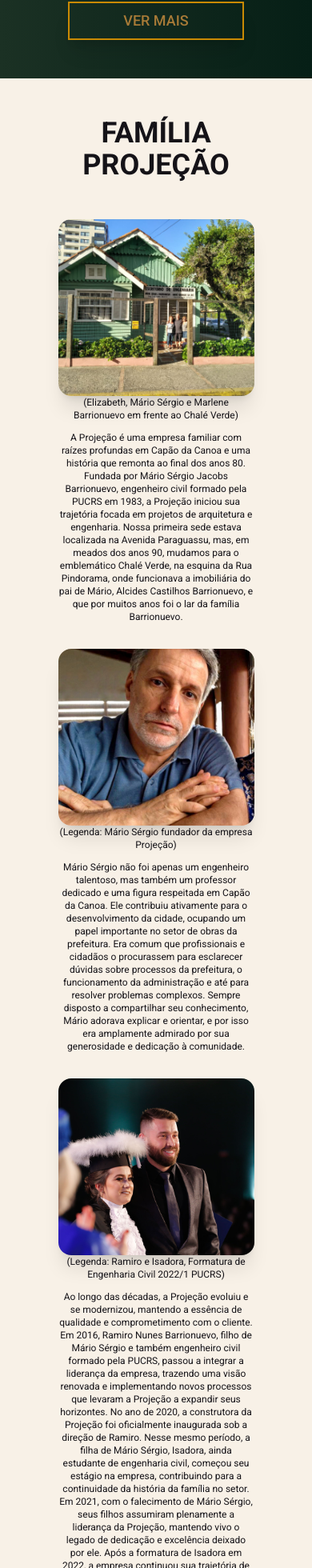
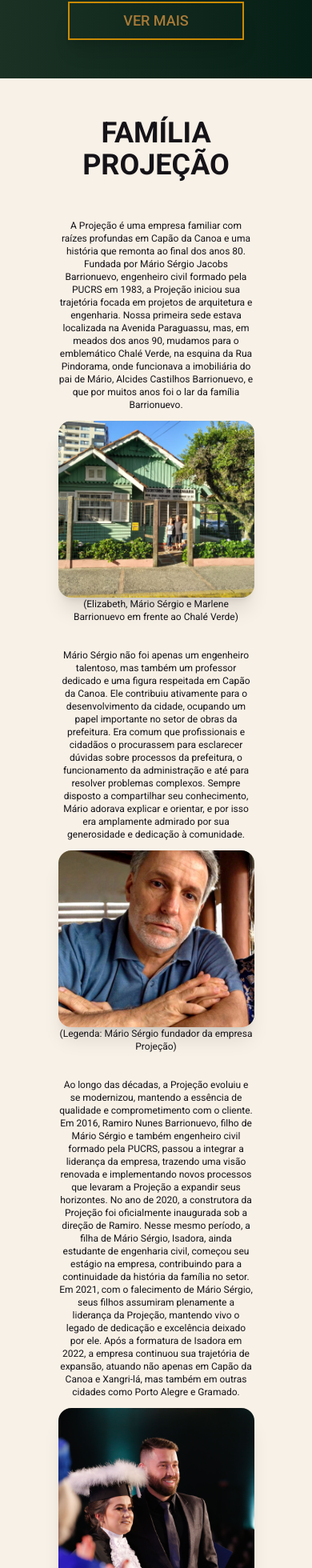
Before and after one commit to Leort-z/projecaors, a Next.js app: page / in a window 390 px wide. Shown: the part 2423-4383 px from the top of the page at 80% size. Built offline with nearby package versions, Linux system fonts and the light colour scheme.

Commit message:
Teste colunas

```diff
--- a/app/page.tsx
+++ b/app/page.tsx
@@ -136,7 +136,7 @@ export default function Home() {
 
       <section className='h-[calc(200%-96px)] px-12 py-12 flex flex-col gap-8 items-center text-center' id='quemsomos'>
         <h1 className={`text-4xl mb-4 ${roboto700.className}`}>FAMÍLIA PROJEÇÃO</h1>
-        <div className={`flex lg:flex-row flex-col h-2/5 justify-between gap-3 w-5/6 items-center ${roboto400.className}`}>
+        <div className={`flex lg:flex-row flex-col-reverse h-2/5 justify-between gap-3 w-5/6 items-center ${roboto400.className}`}>
           <div className="lg:h-[50vh] h-[30vh] lg:w-2/5 flex flex-col">
             <div className="h-full w-full bg-cover bg-center rounded-2xl shadow-xl" style={{ backgroundImage: "url('/historia-images/escritorio.png" }} />
             <h3 className="text-xs lg:text-lg text-center">(Elizabeth, Mário Sérgio e Marlene Barrionuevo em frente ao Chalé Verde)</h3>
@@ -155,7 +155,7 @@ export default function Home() {
             foi o lar da família Barrionuevo.</p>
         </div>
 
-        <div className={`flex flex-col-reverse h-2/5 justify-between gap-3 w-5/6 items-center lg:flex-row  ${roboto400.className}`}>
+        <div className={`flex flex-col h-2/5 justify-between gap-3 w-5/6 items-center lg:flex-row  ${roboto400.className}`}>
           <p className='text-xs lg:text-xl lg:w-2/4'>
             Mário Sérgio não foi apenas um engenheiro talentoso, mas também
             um professor dedicado e uma figura respeitada em Capão da Canoa.
@@ -172,7 +172,7 @@ export default function Home() {
             <h3 className="text-xs lg:text-lg text-center">(Legenda: Mário Sérgio fundador da empresa Projeção)</h3>
           </div>
         </div>
-        <div className={`flex h-2/5 justify-between w-5/6 items-center flex-col lg:flex-row gap-3  ${roboto400.className}`}>
+        <div className={`flex h-2/5 justify-between w-5/6 items-center flex-col-reverse lg:flex-row gap-3  ${roboto400.className}`}>
           <div className="lg:h-[50vh] h-[30vh] lg:w-2/5  flex flex-col">
             <div className="h-full w-full bg-cover bg-center rounded-2xl shadow-xl" style={{ backgroundImage: "url('/historia-images/formatura.png" }} />
             <h3 className="text-xs lg:text-lg text-center">(Legenda: Ramiro e Isadora, Formatura de Engenharia Civil 2022/1 PUCRS)</h3>
```
